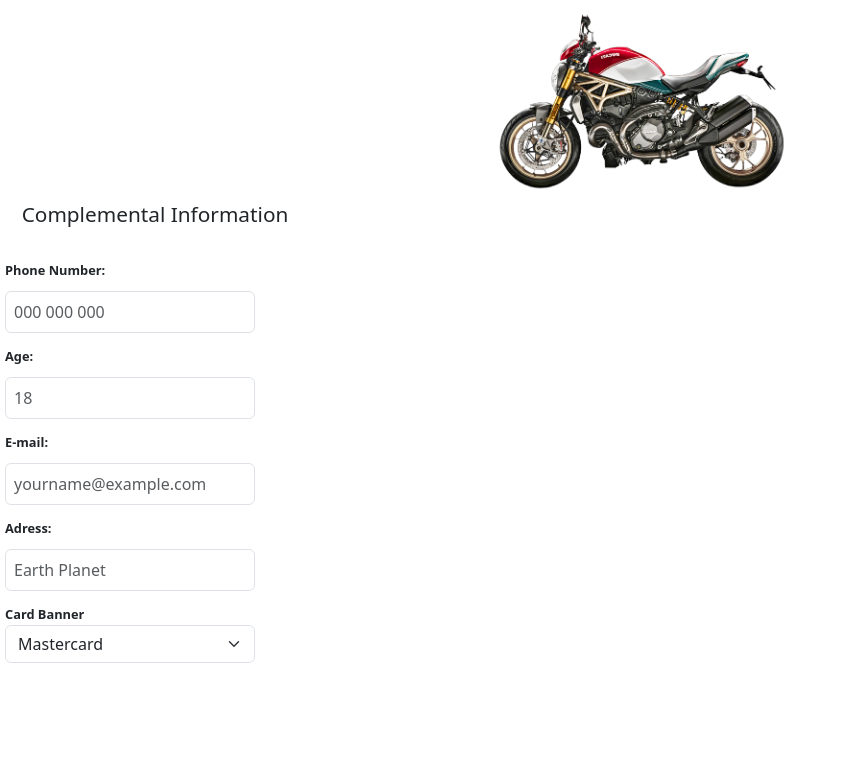
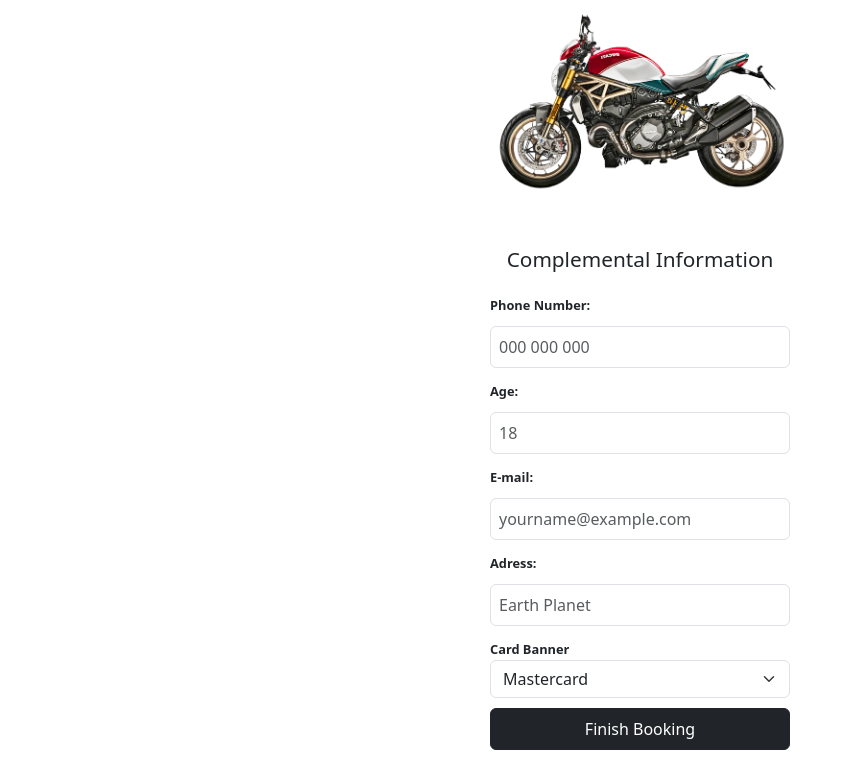
Before and after one commit to Tiago-Viniciuss/rent-a-motorcycle, a plain HTML site: page finishbook.html in a window 1280 px wide. Shown: the part 499-1259 px from the top of the page, without its empty margins (0-848 px from the left). Before the commit the page ends 1167 px from the top, so only its background shows below. Drawn offline with nearby package versions, Linux system fonts and the light colour scheme.

Commit message:
Revert "update"
This reverts commit c113279ad5b4d93243ca18074c84d10924308ee5.

```diff
--- a/finishbook.html
+++ b/finishbook.html
@@ -110,10 +110,8 @@
                 <option value="Mastercard">American Express</option>
             </select>
         </form>
+        <input type="submit" value="Finish Booking" class="btn btn-dark" id="finishBooking" onclick="finishBooking()">
     </section>
-
-
-
     <script src="script.js"></script>
 </body>
 
--- a/mobile.css
+++ b/mobile.css
@@ -423,11 +423,8 @@ table td {
 
 #complemental {
     width: 300px;
-    display: flex;
-    flex-direction: column;
-    gap: 10px;
-    text-align: left;
-    margin: 5px;
+    margin: auto;
+    margin-top: 50px;
 }
 
 #complemental h3 {
@@ -443,12 +440,13 @@ table td {
 }
 
 #complemental input {
-    width: 250px;
+    width: 300px;
     padding: 8px;
     margin: auto;
     margin: 10px 0px;
 }
 
 .form-select {
-    width: 250px;
+    width: 300px;
+    margin: auto;
 }
```
Also changed, not shown: script.js (line endings or trailing spaces).
